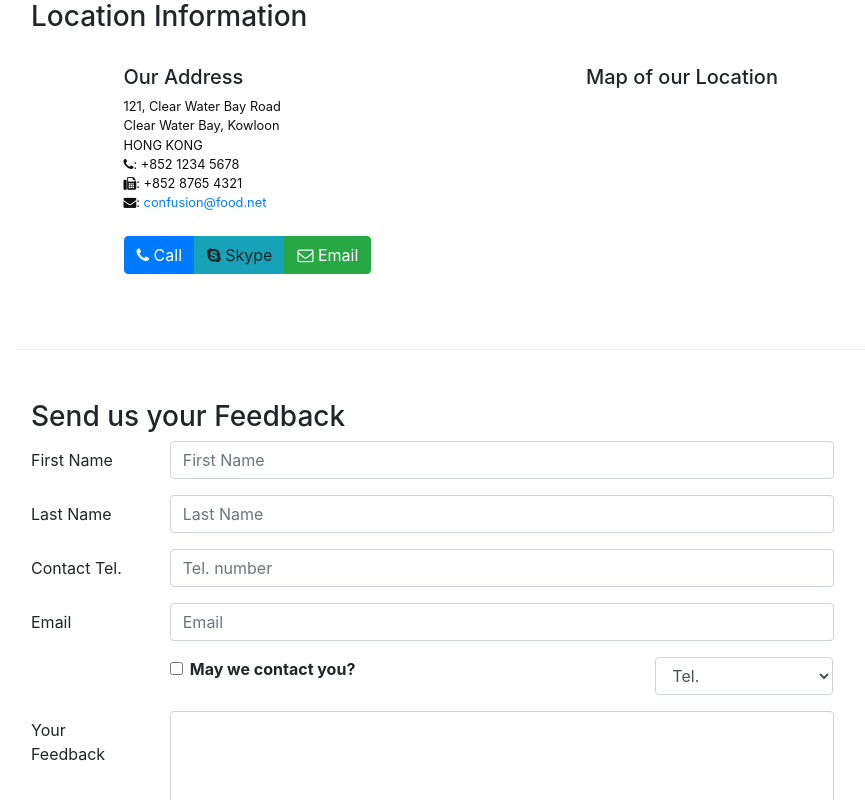
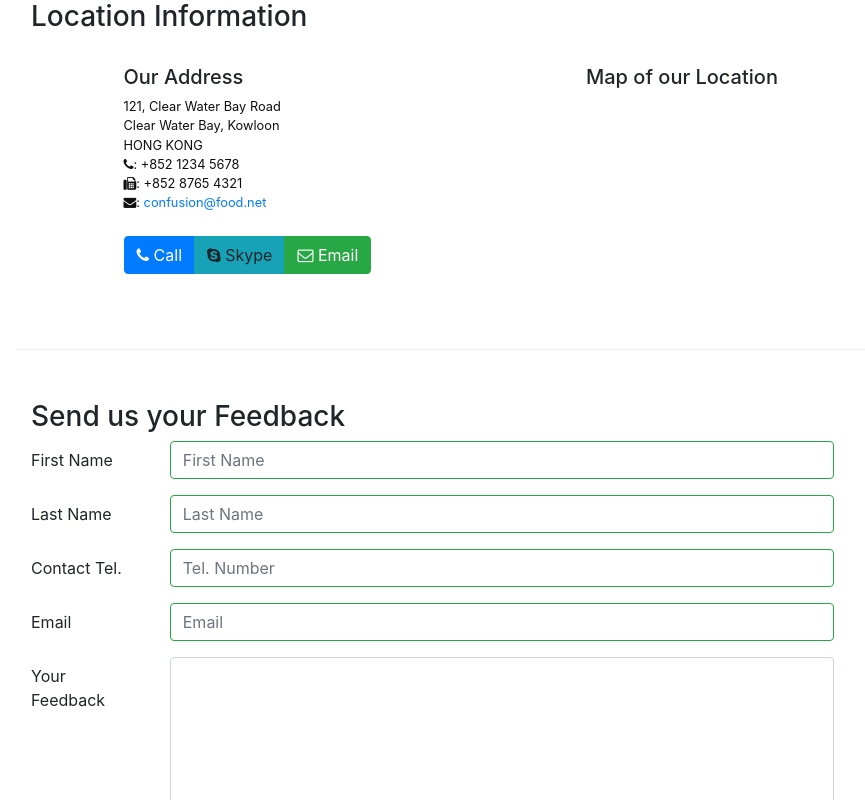
Before and after one commit to alapan-sau/React, a React (Create React App) app: page /contactus in a window 1280 px wide. Shown: the part 456-1256 px from the top of the page, without its empty margins (69-934 px from the left). Built offline with nearby package versions, Linux system fonts and the light colour scheme.

Commit message:
form validation(bug)

```diff
--- a/src/components/ContactComponent.js
+++ b/src/components/ContactComponent.js
@@ -1,5 +1,5 @@
 import React , {Component}from 'react';
-import {Breadcrumb, BreadcrumbItem, Button, Form, FormGroup, Label, Input, Col} from 'reactstrap';
+import {Breadcrumb, BreadcrumbItem, Button, Form, FormGroup, Label, Input, Col, FormFeedback} from 'reactstrap';
 import {Link} from 'react-router-dom';
 import { render } from '@testing-library/react';
 
@@ -14,10 +14,17 @@ class Contact extends Component{
             email: '',
             agree: false,
             contactType: 'Tel.',
-            message: ''
+            message: '',
         }
+        this.touched = {
+                firstname:false,
+                lastname:false,
+                telnum: false,
+                email: false
+        };
         this.handleInputChange = this.handleInputChange.bind(this);
         this.handleSubmit = this.handleSubmit.bind(this);
+        this.handleBlur = this.handleBlur.bind(this);
     }
 
     handleInputChange(event) {
@@ -36,13 +43,35 @@ class Contact extends Component{
         event.preventDefault();
     }
 
+    handleBlur = (field)=> {
+        this.touched[field]=true;
+    }
+
+    validate(firstname,lastname,telnum,email) {
+        const errors={
+            firstname:'',
+            lastname:'',
+            telnum: '',
+            email: ''
+        };
+        if(this.touched.firstname && (firstname.length<3 || firstname.length>=10)){
+            errors.firstname='First Name should have 3-10 characters';
+        }
+        if(this.touched.lastname && (lastname.length<3 || lastname.length>=10)){
+            errors.lastname='Last Name should have 3-10 characters';
+        }
+        return errors;
+    }
+
     render(){
+        console.log('render');
+        const errors=this.validate(this.state.firstname,this.state.lastname,this.state.telnum,this.state.email)
+
         return(
             <div className="container">
                 <div className="row">
                     <Breadcrumb>
                         <BreadcrumbItem><Link to='/home'>Home</Link></BreadcrumbItem>
-                        <BreadcrumbItem><Link to='/menu'>Menu</Link></BreadcrumbItem>
                         <BreadcrumbItem active>Contact Us</BreadcrumbItem>
                     </Breadcrumb>
                 </div>
@@ -80,10 +109,16 @@ class Contact extends Component{
                         <form onSubmit={this.handleSubmit}>
                             <FormGroup row>
                                 <Label htmlFor="firstname" md={2}>First Name</Label>
-                                <Col md={10}><Input type="text" id="firstname" name="firstname"
+                                <Col md={10}>
+                                    <Input type="text" id="firstname" name="firstname"
                                         placeholder="First Name"
                                         value={this.state.firstname}
-                                        onChange={this.handleInputChange} /></Col>
+                                        valid={errors.firstname === ''}
+                                        invalid={errors.firstname !== ''}
+                                        onBlur={this.handleBlur('firstname')}
+                                        onChange={this.handleInputChange} />
+                                    <FormFeedback>{errors.firstname}</FormFeedback>
+                                </Col>
                             </FormGroup>
                             <FormGroup row>
                                 <Label htmlFor="lastname" md={2}>Last Name</Label>
@@ -91,16 +126,24 @@ class Contact extends Component{
                                     <Input type="text" id="lastname" name="lastname"
                                         placeholder="Last Name"
                                         value={this.state.lastname}
+                                        valid={errors.lastname === ''}
+                                        invalid={errors.lastname !== ''}
+                                        onBlur={this.handleBlur('lastname')}
                                         onChange={this.handleInputChange} />
+                                    <FormFeedback>{errors.lastname}</FormFeedback>
                                 </Col>
                             </FormGroup>
                             <FormGroup row>
-                            <Label htmlFor="telnum" md={2}>Contact Tel.</Label>
+                                <Label htmlFor="telnum" md={2}>Contact Tel.</Label>
                                 <Col md={10}>
                                     <Input type="tel" id="telnum" name="telnum"
-                                        placeholder="Tel. number"
+                                        placeholder="Tel. Number"
                                         value={this.state.telnum}
+                                        valid={errors.telnum === ''}
+                                        invalid={errors.telnum !== ''}
+                                        onBlur={this.handleBlur('telnum')}
                                         onChange={this.handleInputChange} />
+                                    <FormFeedback>{errors.telnum}</FormFeedback>
                                 </Col>
                             </FormGroup>
                             <FormGroup row>
@@ -109,28 +152,11 @@ class Contact extends Component{
                                     <Input type="email" id="email" name="email"
                                         placeholder="Email"
                                         value={this.state.email}
+                                        valid={errors.email === ''}
+                                        invalid={errors.email !== ''}
+                                        onBlur={this.handleBlur('email')}
                                         onChange={this.handleInputChange} />
-                                </Col>
-                            </FormGroup>
-                            <FormGroup row>
-                                <Col md={{size: 6, offset: 2}}>
-                                    <FormGroup check>
-                                        <Label check>
-                                            <Input type="checkbox"
-                                                name="agree"
-                                                checked={this.state.agree}
-                                                onChange={this.handleInputChange} /> {' '}
-                                            <strong>May we contact you?</strong>
-                                        </Label>
-                                    </FormGroup>
-                                </Col>
-                                <Col md={{size: 3, offset: 1}}>
-                                    <Input type="select" name="contactType"
-                                            value={this.state.contactType}
-                                            onChange={this.handleInputChange}>
-                                        <option>Tel.</option>
-                                        <option>Email</option>
-                                    </Input>
+                                    <FormFeedback>{errors.email}</FormFeedback>
                                 </Col>
                             </FormGroup>
                             <FormGroup row>
```
